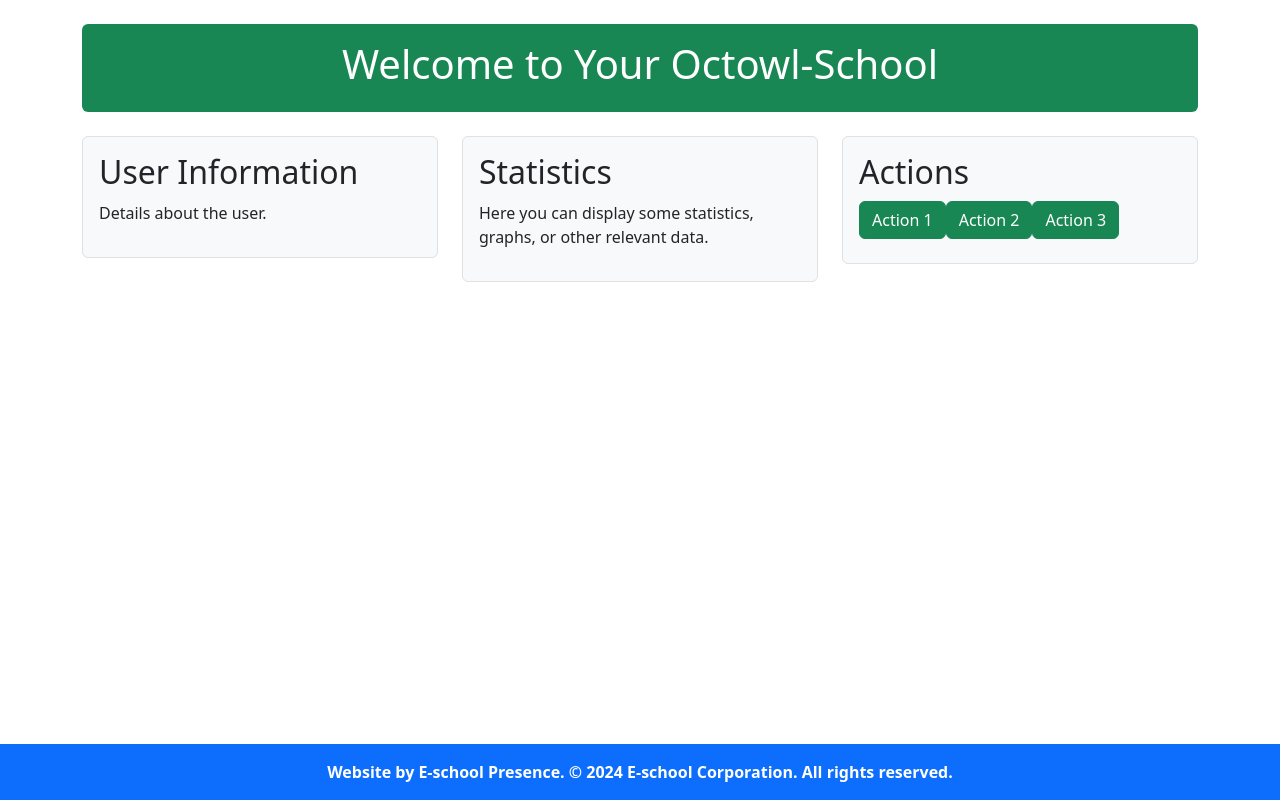
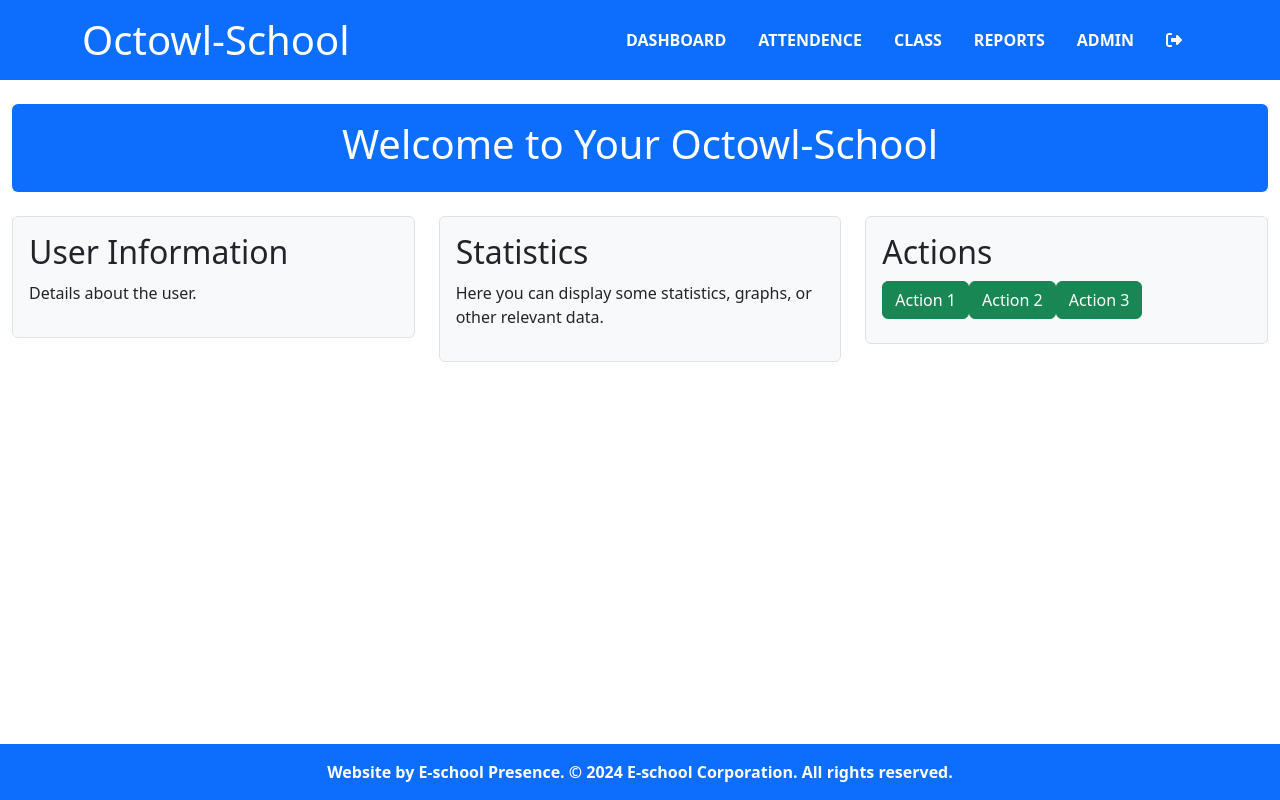
Before and after one commit to Dhirajsingh243/e-school-react, a React (Create React App) app: page /dashboard in a window 1280 px wide. Built offline with nearby package versions, Linux system fonts and the light colour scheme.

Commit message:
update theme color

```diff
--- a/src/pages/dashboard.jsx
+++ b/src/pages/dashboard.jsx
@@ -1,12 +1,14 @@
 import React from 'react';
 import 'bootstrap/dist/css/bootstrap.min.css';
-import Header from './elements/header.jsx';
+import Header from './elements/header.jsx'; // Ensure correct path and capitalization
 import '../public/css/dashboard.css'; // Ensure you have the correct path for the CSS file
 
 const Dashboard = () => {
     return (
-        <div className="container mt-4">
-            <header className="bg-success text-white text-center py-3 rounded">
+        <div>
+            <Header />
+            <div className="container-fluid mt-4">
+                <header className="bg-primary text-white text-center py-3 rounded">
                     <h1>Welcome to Your Octowl-School</h1>
                 </header>
                 <section className="row mt-4">
@@ -32,6 +34,7 @@ const Dashboard = () => {
                     </div>
                 </section>
             </div>
+        </div>
     );
 };
 
--- a/src/pages/elements/css/header.css
+++ b/src/pages/elements/css/header.css
@@ -1,28 +1,4 @@
-.header-container {
-    background-color: #4CAF50;
-    color: white;
-    padding: 15px 20px;
-}
-
-.header-content {
-    display: flex;
-    justify-content: space-between;
-    align-items: center;
-}
-
-.header-nav {
-    list-style: none;
-    margin: 0;
-    padding: 0;
-    display: flex;
-    gap: 15px;
-}
-
-.header-nav a {
-    color: white;
-    text-decoration: none;
-}
-
-.header-nav a:hover {
+/* Custom hover effect for nav links */
+.nav-link:hover {
     text-decoration: underline;
 }
--- a/src/pages/elements/header.jsx
+++ b/src/pages/elements/header.jsx
@@ -1,19 +1,35 @@
 import React from 'react';
+import 'bootstrap/dist/css/bootstrap.min.css';
 import './css/header.css'; // Ensure you have the correct path for the CSS file
-
+import { FontAwesomeIcon } from '@fortawesome/react-fontawesome';
+import { faSignOutAlt } from '@fortawesome/free-solid-svg-icons';
 const Header = () => {
     return (
-        <header className="header-container">
-            <div className="header-content">
-                <h1>Octowl-School</h1>
+        <header className="bg-primary text-white p-3">
+            <div className="container d-flex justify-content-between align-items-center">
+                <h1 className="m-0">Octowl-School</h1>
                 <nav>
-                    <ul className="header-nav">
-                        <li><a href="/dashboard">Dashboard</a></li>
-                        <li><a href="/profile">Attendence</a></li>
-                        <li><a href="/profile">Class</a></li>
-                        <li><a href="/profile">Reports</a></li>
-                        <li><a href="/admin">Admin</a></li>
-                        <li><a href="/logout">Logout</a></li>
+                    <ul className="nav">
+                        <li className="nav-item">
+                            <a className="nav-link text-white" href="/dashboard"><b>DASHBOARD</b></a>
+                        </li>
+                        <li className="nav-item">
+                            <a className="nav-link text-white" href="/profile"><b>ATTENDENCE</b></a>
+                        </li>
+                        <li className="nav-item">
+                            <a className="nav-link text-white" href="/class"><b>CLASS</b></a>
+                        </li>
+                        <li className="nav-item">
+                            <a className="nav-link text-white" href="/reports"><b>REPORTS</b></a>
+                        </li>
+                        <li className="nav-item">
+                            <a className="nav-link text-white" href="/admin"><b>ADMIN</b></a>
+                        </li>
+                        <li className="nav-item">
+                            <a className="nav-link text-white" href="/logout">
+                                <FontAwesomeIcon icon={faSignOutAlt} />
+                            </a>
+                        </li>
                     </ul>
                 </nav>
             </div>
--- a/src/pages/userModule/css/addUser.css
+++ b/src/pages/userModule/css/addUser.css
@@ -1,3 +1,8 @@
+* {
+    margin: 0;
+    padding: 0;
+    box-sizing: border-box;
+}
 .add-user-container {
     max-width: 400px;
     margin: 50px auto;
--- a/src/pages/userModule/css/editUser.css
+++ b/src/pages/userModule/css/editUser.css
@@ -1,3 +1,8 @@
+* {
+    margin: 0;
+    padding: 0;
+    box-sizing: border-box;
+}
 .edit-user-container {
     max-width: 500px;
     margin: 50px auto;
--- a/src/pages/userModule/css/forgetPassword.css
+++ b/src/pages/userModule/css/forgetPassword.css
@@ -1,5 +1,9 @@
 /* Additional custom styles for the Forget Password page */
-
+* {
+    margin: 0;
+    padding: 0;
+    box-sizing: border-box;
+}
 /* Override the card shadow to make it more subtle if needed */
 .card {
     border-radius: 8px; /* Add slightly rounded corners */
--- a/src/pages/userModule/css/login.css
+++ b/src/pages/userModule/css/login.css
@@ -1,3 +1,8 @@
+* {
+    margin: 0;
+    padding: 0;
+    box-sizing: border-box;
+}
 .login-main
 {
     background-color: rgb(225, 220, 220)
--- a/src/public/css/admin.css
+++ b/src/public/css/admin.css
@@ -1,3 +1,8 @@
+* {
+    margin: 0;
+    padding: 0;
+    box-sizing: border-box;
+}
 .admin-card-container {
     display: grid;
     grid-template-columns: repeat(4, 1fr);
--- a/src/public/css/dashboard.css
+++ b/src/public/css/dashboard.css
@@ -1,4 +1,10 @@
 /* Custom styles for the dashboard */
+/* Universal reset for margin and padding */
+* {
+    margin: 0;
+    padding: 0;
+    box-sizing: border-box;
+}
 
 h2 {
     margin-bottom: 10px;
```
Lines whose indentation alone changed are shown as unchanged.
